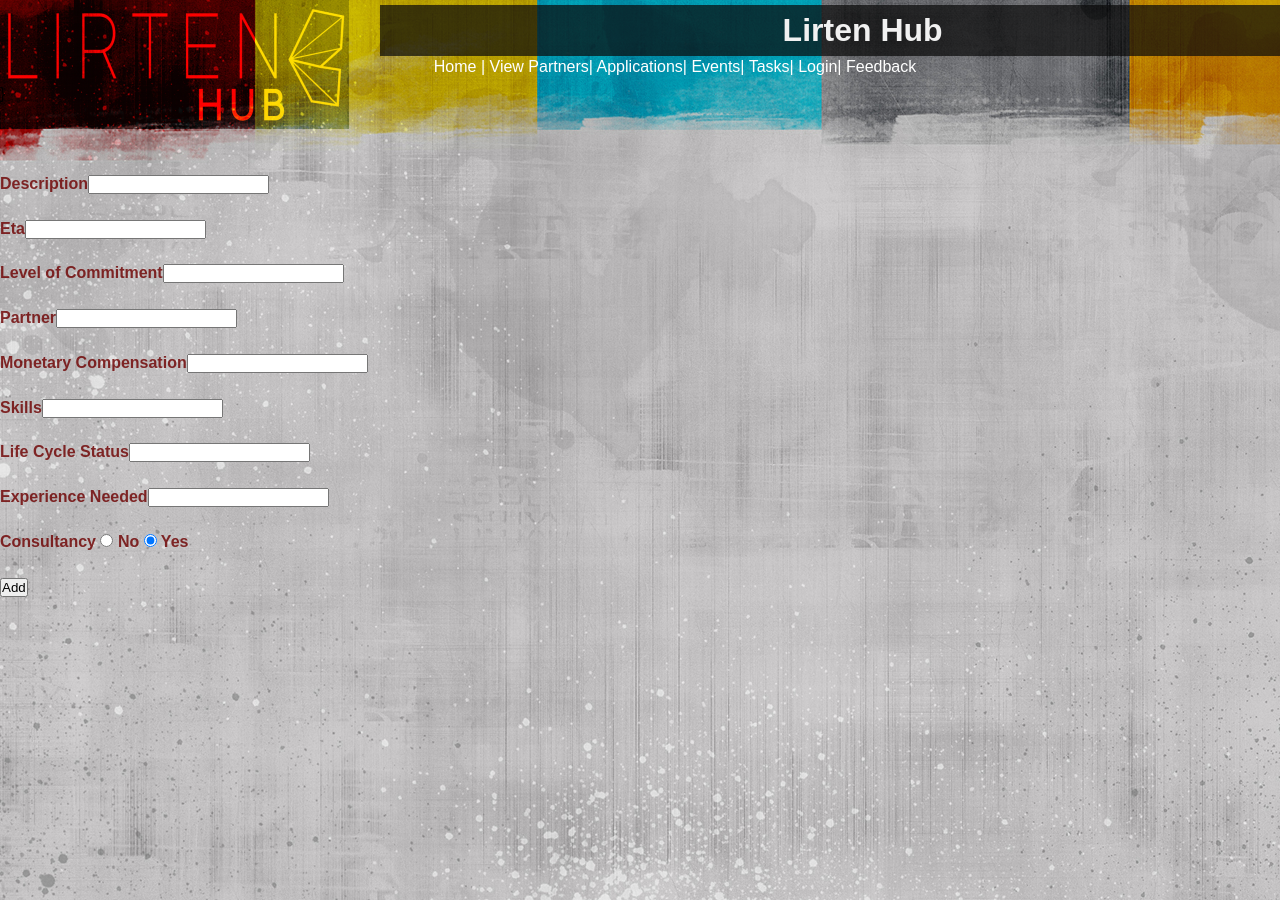
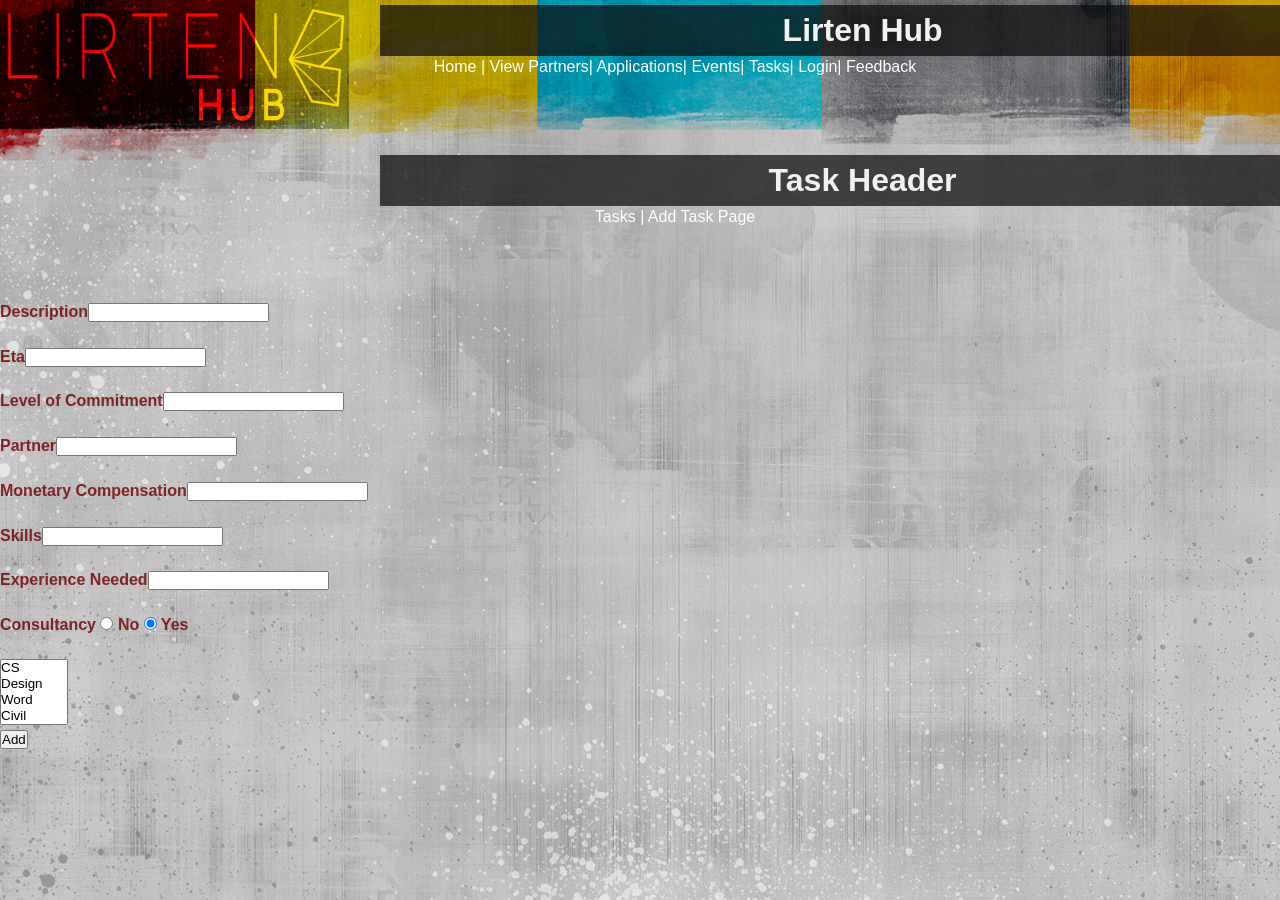
Before and after one commit to SE-GUC/Team-404, a React (Create React App) app in the folder client/: page /Tasks in a window 1280 px wide. Shown: the top 900 px of the page. Built offline with nearby package versions, Linux system fonts and the light colour scheme; no server answers.

Commit message:
cant make addtaskpage route

```diff
--- a/client/src/App.js
+++ b/client/src/App.js
@@ -97,17 +97,16 @@ class App extends Component {
               </React.Fragment>
             )}
           />
-          <Route exact path="/Partner" component={Partner} />}
+          <Route exact path="/Partner" component={Partner} />
           <Route exact path="/Application" component={ApplicationInfo} />
           <Route exact path="/Login" component={Login} />
           <Route
             exact
             path="/Tasks"
-
             render={props => (
               <React.Fragment>
                 <Taskform taskform={this.state.taskform} />
-                <AddTask/>
+                <Tasks/>
               </React.Fragment>
             )}
           />
--- a/client/src/components/Layout/Header.js
+++ b/client/src/components/Layout/Header.js
@@ -1,5 +1,5 @@
 import React from "react";
-import { Link } from "react-router-dom";
+import { BrowserRouter as Router, Route , Link} from "react-router-dom";
 function Header() {
   return (
     <header style={headerStyle}>
--- a/client/src/components/Layout/TaskHeader.js
+++ b/client/src/components/Layout/TaskHeader.js
@@ -1,5 +1,6 @@
-/*import React from "react";
-import { Link } from "react-router-dom";
+import React from "react";
+import { BrowserRouter as Router, Route , Link} from "react-router-dom";
+import AddTaskPage from '../page/AddTaskPage'
 function TaskHeader() {
   return (
     <header style={headerStyle}>
@@ -14,7 +15,7 @@ function TaskHeader() {
       <Link style={linkStyle} to="/AddTaskPage">
         Add Task Page
       </Link>
-
+      <Route path="AddTaskPage" component={AddTaskPage} />
     </header>
   );
 }
@@ -32,4 +33,3 @@ const linkStyle = {
   textDecoration: "none"
 };
 export default TaskHeader;
-*/
--- a/client/src/components/Task/AddTask.js
+++ b/client/src/components/Task/AddTask.js
@@ -12,7 +12,7 @@ class AddTask extends Component {
       partner: "",
       monetaryCompensation: "",
       skills: "",
-      lifeCycleStatus: "",
+      lifeCycleStatus: "Awaiting Approval",
       experienceNeeded: "",
       consultancyRequested: false,
       consultant: "",
@@ -41,9 +41,11 @@ class AddTask extends Component {
       partner: this.state.partner,
       monetaryCompensation: this.state.monetaryCompensation,
       skills: this.state.skills,
-      lifeCycleStatus: this.state.lifeCycleStatus,
+      consultancyRequested: this.state.consultancyRequested,
+      lifeCycleStatus: "Awaiting Approval",
+
       experienceNeeded: this.state.experienceNeeded,
-      consultancyRequested: this.state.consultancyRequested,
+
       consultant: this.state.consultant,
       applications: this.state.applications
     };
@@ -67,12 +69,14 @@ class AddTask extends Component {
   handleChangeMonetarycompensation = e =>
     this.setState({ monetaryCompensation: e.target.value });
   handleChangeSkills = e => this.setState({ skills: e.target.value });
-  handleChangeLifecyclestatus = e =>
-    this.setState({ lifeCycleStatus: e.target.value });
   handleChangeExperienceneeed = e =>
     this.setState({ experienceNeeded: e.target.value });
-  handleChangeConsultancy = e =>
-    this.setState({ consultancyRequested: e.target.value });
+  handleChangeConsultancy = e => {
+    this.setState({ consultancyRequested: e.target.value })
+
+      if(this.state.consultancyRequested === true)
+      this.setState({lifeCycleStatus: "Awaiting Consultant"})
+  };
 
   render() {
     return (
@@ -136,16 +140,7 @@ class AddTask extends Component {
               onChange={this.handleChangeSkills}
             />
           </label>
-          <br />
-          <br />
-          <label>
-            Life Cycle Status
-            <input
-              type="text"
-              name="lifecyclestatus"
-              onChange={this.handleChangeLifecyclestatus}
-            />
-          </label>
+
           <br />
           <br />
           <label>
@@ -176,8 +171,18 @@ class AddTask extends Component {
               onChange={this.handleChangeConsultancy}
             />{" "}
             Yes <br />
+          </label>
 
-          </label>
+          <br />
+
+          <select multiple>
+            <option value="CS">CS</option>
+            <option value="Design">Design</option>
+            <option value="Word">Word</option>
+            <option value="Civil">Civil</option>
+            <option value="Accounting">Accounting</option>
+          </select>
+
           <br />
           <button type="submit">Add</button>
         </form>
--- a/client/src/components/page/AddTaskPage.js
+++ b/client/src/components/page/AddTaskPage.js
@@ -1,4 +1,4 @@
-/*import React from "react";
+import React from "react";
 import AddTask from "../Task/AddTask";
 import TaskHeader from "../Layout/TaskHeader";
 import { BrowserRouter as Router, Route } from "react-router-dom";
--- a/client/src/components/page/Tasks.js
+++ b/client/src/components/page/Tasks.js
@@ -8,7 +8,8 @@ import AddTask from "../Task/AddTask";
 function Tasks() {
   return (
     <React.Fragment>
-
+      <TaskHeader/>
+      <AddTask/>
     </React.Fragment>
   );
 }
```
Also changed, not shown: 2 other files (tests, documents, lock files or other folders). Lines whose indentation alone changed are shown as unchanged.
